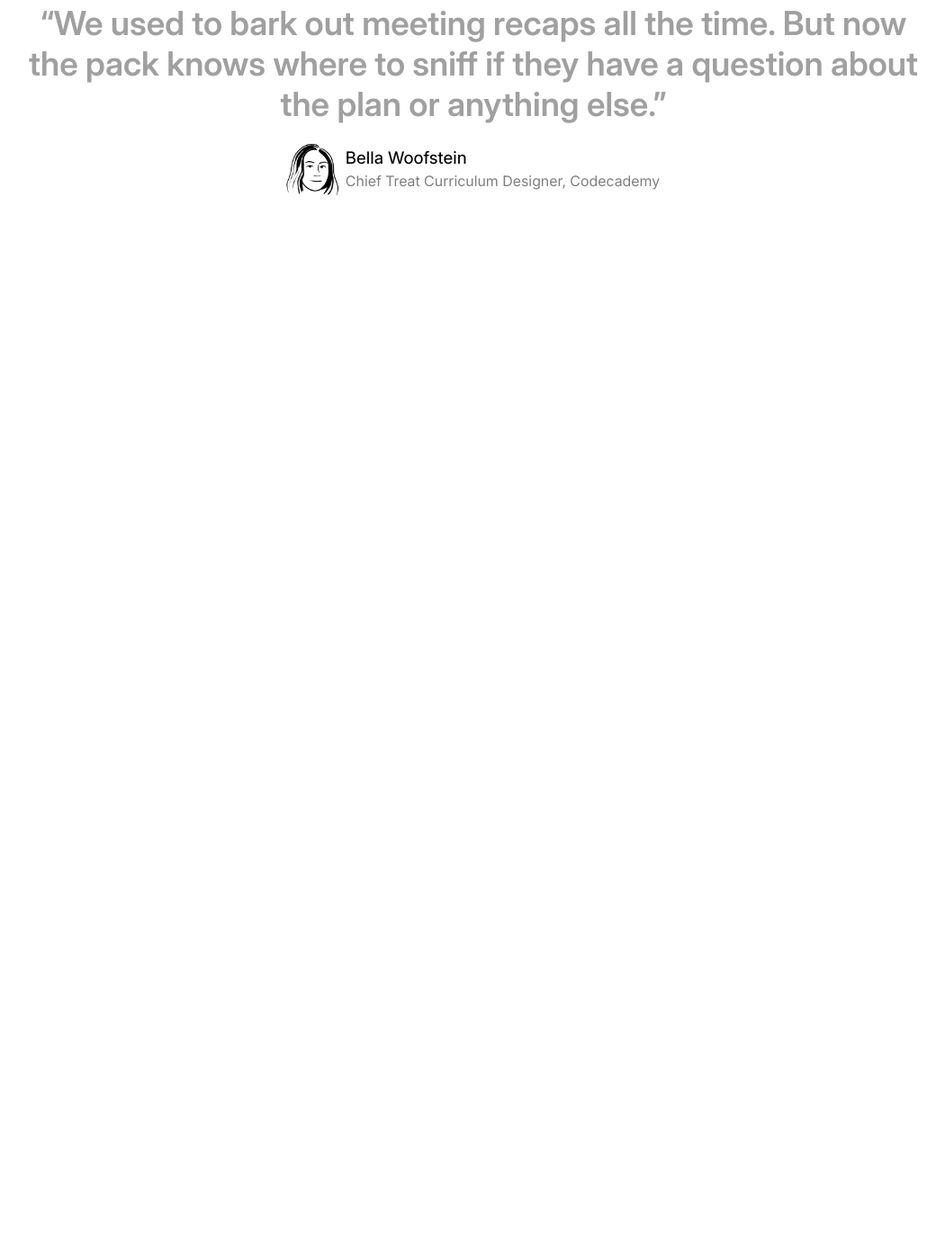
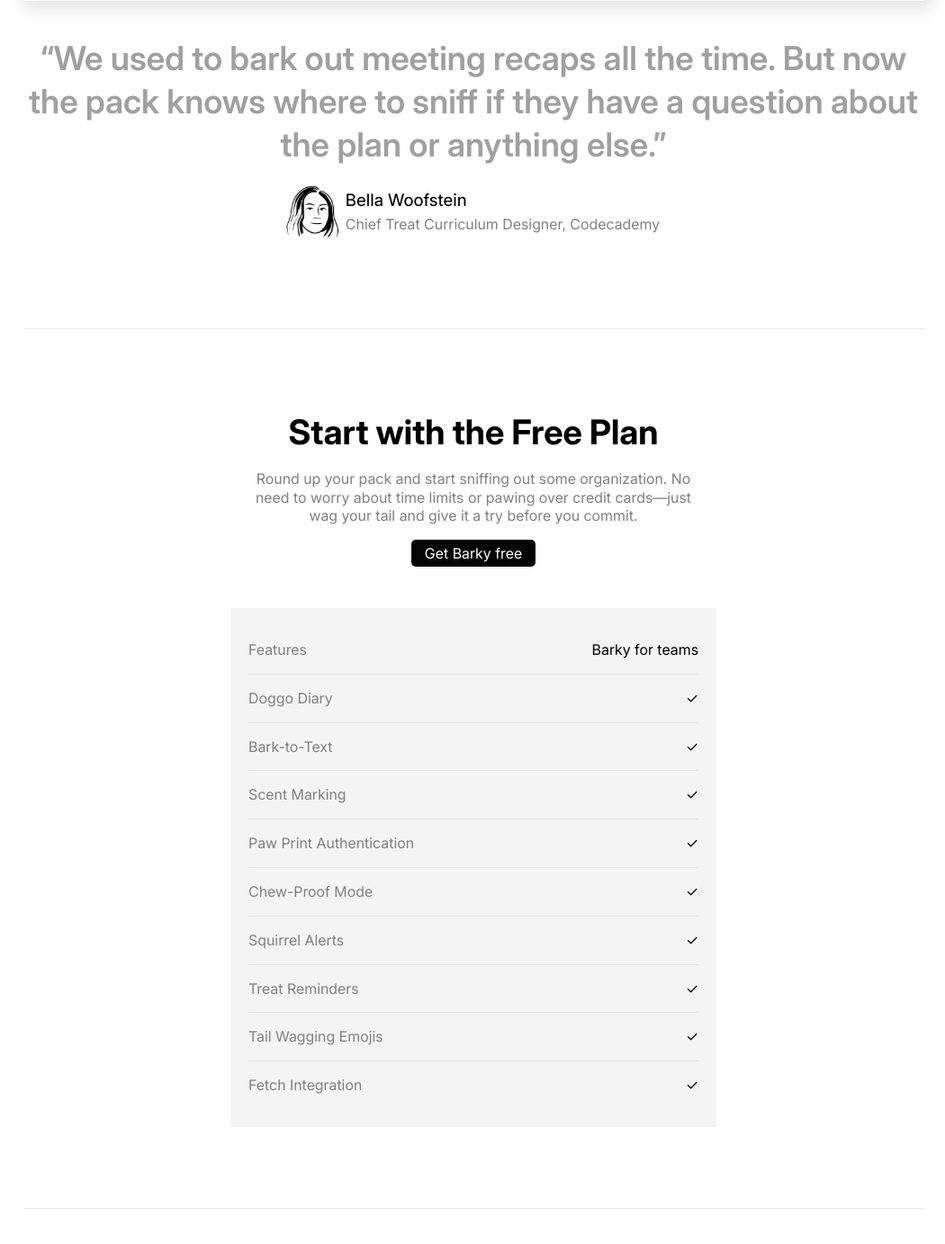
Before and after one commit to lelle1000/Projekt-DDU1, a plain HTML site: page Projekt.html in a window 1280 px wide. Shown: the part 3849-5232 px from the top of the page at 90% size, without its empty margins (114-1164 px from the left). Before the commit the page ends 4167 px from the top, so only its background shows below. Drawn offline with Linux system fonts and the light colour scheme.

Commit message:
Skapat line-height för alla texter och gjort Plantext-lådan
Gjort Free Plan Text lådan med HTML och CSS, även lagt till line-height på alla texter i body för allt såg ganska oläsbart ut.

```diff
--- a/Projekt.html
+++ b/Projekt.html
@@ -122,6 +122,62 @@
                     </div>
                 </div>
             </div>
+
+            <div id="freeplancontainer">
+
+                <div id="freeplantext">
+                    <h1>Start with the Free Plan</h1>
+                    <p>Round up your pack and start sniffing out some organization. No need to worry about time limits
+                    or pawing over credit cards—just wag your tail and give it a try before you commit.</p>
+                    <a href="#" id="barkyknapp">Get Barky free</a>
+                </div>
+
+                <div id="freeplanbox">
+                    <div id="features" class="planboxtext">
+                        <p class="graytext">Features</p>
+                        <p>Barky for teams</p>
+                    </div>
+                    <div class="planboxtext">
+                        <p class="graytext">Doggo Diary</p>
+                        <p>✓</p>
+                    </div>
+                    <div class="planboxtext">
+                        <p class="graytext">Bark-to-Text</p>
+                        <p>✓</p>
+                    </div>
+                    <div class="planboxtext">
+                        <p class="graytext">Scent Marking</p>
+                        <p>✓</p>
+                    </div>
+                    <div class="planboxtext">
+                        <p class="graytext">Paw Print Authentication</p>
+                        <p>✓</p>
+                    </div>
+                    <div class="planboxtext">
+                        <p class="graytext">Chew-Proof Mode</p>
+                        <p>✓</p>
+                    </div>
+                    <div class="planboxtext">
+                        <p class="graytext">Squirrel Alerts</p>
+                        <p>✓</p>
+                    </div>
+                    <div class="planboxtext">
+                        <p class="graytext">Treat Reminders</p>
+                        <p>✓</p>
+                    </div>
+                    <div class="planboxtext">
+                        <p class="graytext">Tail Wagging Emojis</p>
+                        <p>✓</p>
+                    </div>
+                    <div id="plantextboxlast" class="planboxtext">
+                        <p class="graytext">Fetch Integration</p>
+                        <p>✓</p>
+                    </div>
+                </div>
+
+            </div>
+
+
         </main>
 
     </div>
--- a/style.css
+++ b/style.css
@@ -1,6 +1,7 @@
 body {
     margin: 0;
     position: relative;
+    line-height: 1.3;
 }
 
 @font-face {
@@ -400,3 +401,65 @@ body {
     padding: 2px;
     color: #7f7f7f;
 }
+
+/* Free Plan Container */
+
+#freeplancontainer {
+    border-top: 1px solid #e5e5e5;
+    border-bottom: 1px solid #e5e5e5;
+
+    margin: 80px 0px 80px 0px;
+
+    padding: 90px;
+    display: flex;
+
+    flex-direction: column;
+
+    justify-content: center;
+    align-items: center;
+}
+
+/* Free plan Text */
+
+#freeplantext {
+    text-align: center;
+
+    max-width: 500px;
+}
+
+#freeplantext h1 {
+    font-size: 38px;
+    margin: 0;
+}
+
+#freeplantext p {
+    color: #7f7f7f;
+    padding-bottom: 5px;
+}
+
+/* Free Plan Box */
+
+#freeplanbox {
+    margin-top: 50px;
+
+    width: 500px;
+    background-color: #f4f4f4;
+
+    padding: 20px;
+}
+
+.planboxtext {
+    border-bottom: 1px solid #e5e5e5;
+
+    display: flex;
+
+    justify-content: space-between;
+}
+
+#plantextboxlast {
+    border-bottom: none;
+}
+
+.graytext {
+    color: #7f7f7f;
+}
```
